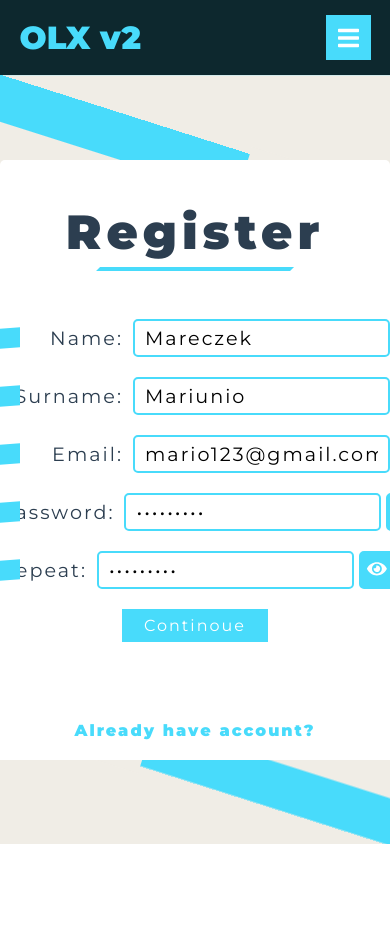
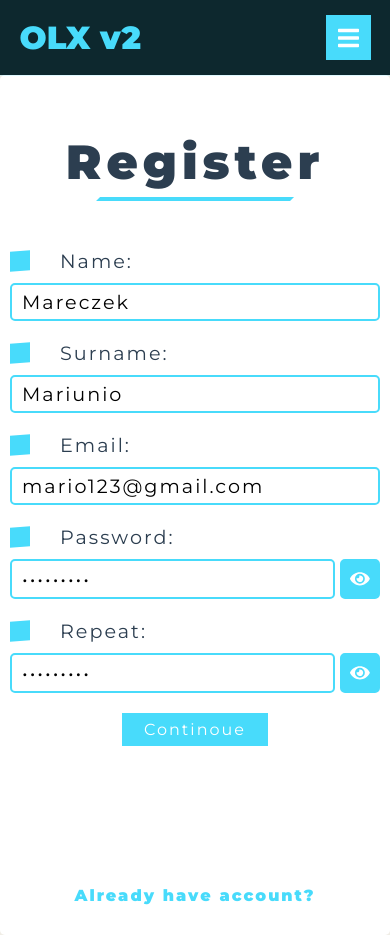
Before and after one commit to DEVRafam/praktyka_TS-fullstack, a Vue app in the folder client/: page /register in a window 390 px wide. Before the commit the page ends 844 px from the top, so only its background shows below. Built offline with nearby package versions, Linux system fonts and the light colour scheme.

Commit message:
🎭🚀 CLIENT RWD Login and Register Pages

```diff
--- a/client/src/composable/auth/useLogin.ts
+++ b/client/src/composable/auth/useLogin.ts
@@ -7,12 +7,12 @@ import { LocalStorageUser, Errors, LoginResponse, LoginBody } from "@/@types/aut
 //
 //
 //
-const email = ref<string>("jebac_gorzen@gmail.com");
-const password = ref<string>("qwertyjebacgorzen");
+const email = ref<string>("kacper_ksiazek1@gmail.com");
+const password = ref<string>("qwertyszkolagorzen");
 const errors = ref<Errors>([]);
 //
 const credentialsErrorMessage = computed<string | boolean>(() => {
-    if (errors.value === "credentials_do_not_match") return "Either email or password is invalid!";
+    if (errors.value === "credentials_do_not_match") return "Either email or password doesn't match!";
     else return false;
 });
 //
--- a/client/src/sass/views/auth/login_or_register.sass
+++ b/client/src/sass/views/auth/login_or_register.sass
@@ -10,7 +10,8 @@ section#register
     overflow: hidden
     div.box
         position: relative
-        width: 600px
+        width: 100vw
+        max-width: 600px
         height: 600px
         div.content
             @include absoluteFull
@@ -21,7 +22,8 @@ section#register
             display: flex
             flex-direction: column
             justify-content: flex-end
-
+            padding: 10px
+            box-sizing: border-box
             section.form
                 display: flex
                 flex-direction: column
@@ -100,3 +102,35 @@ section#register
                     text-decoration: none
                     letter-spacing: 2px
                     font-weight: bold
+//
+//
+//
+@media screen and ( max-width: 600px )
+    section#login
+         div.box
+            div.content
+                justify-content: center
+    section#register
+         div.box
+            div.content
+                justify-content: flex-start
+    section#login,
+    section#register
+        align-items: flex-start
+        div.box
+            height: auto
+            div.content
+                min-height: calc( 100vh - 75px )
+                height: auto
+                position: relative
+                section.form
+                    div.form-group
+                        flex-wrap: wrap
+                        label
+                            width: 100%
+                            justify-content: flex-start
+                            padding-left: 50px
+                            box-sizing: border-box
+                            margin-bottom: 10px
+                        button
+                            height: 40px
--- a/client/src/views/auth/Login.vue
+++ b/client/src/views/auth/Login.vue
@@ -59,7 +59,6 @@ export default defineComponent({
         async login() {
             const { handleLogin } = useLogin;
             await handleLogin();
-            this.$router.back();
             await deepAuthenticate();
         }
     }
```
Also changed, not shown: 1 other file (tests, documents, lock files or other folders).
